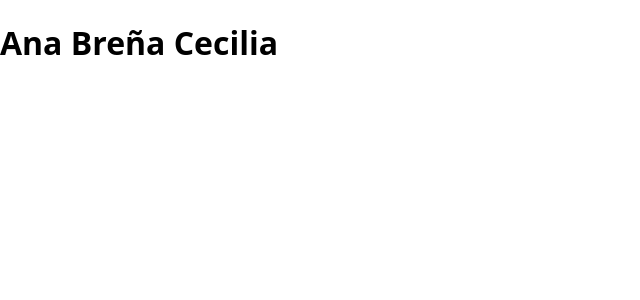
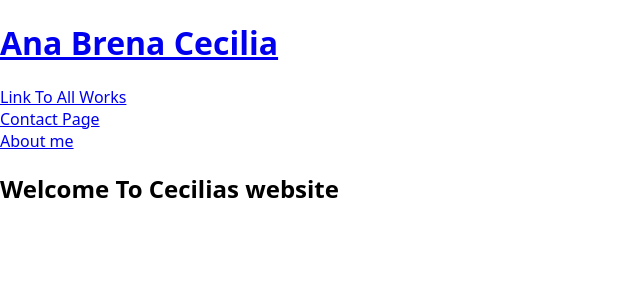
Before and after one commit to syennings/ceci-website, a Next.js app: page / in a window 1280 px wide. Shown: the top 300 px of the page, without its empty margins (0-640 px from the left). Built offline with nearby package versions, Linux system fonts and the light colour scheme.

Commit message:
nav bar first step

```diff
--- /dev/null
+++ b/components/Header/HomeButton.js/index.js
@@ -0,0 +1,9 @@
+import Link from "next/link";
+
+export default function HomeButton() {
+  return (
+    <Link href="/">
+      <h1 className="home-button">Ana Brena Cecilia</h1>
+    </Link>
+  );
+}
--- /dev/null
+++ b/components/Header/Navigation/index.js
@@ -0,0 +1,17 @@
+import Link from "next/link";
+
+export function Navigation() {
+  return (
+    <nav className="navbar">
+      <Link href="/works" passHref>
+        <div className="works">Link To All Works</div>
+      </Link>
+      <Link href="/contact" passHref>
+        <div className="contact">Contact Page</div>
+      </Link>
+      <Link href="/info" passHref>
+        <div className="info">About me</div>
+      </Link>
+    </nav>
+  );
+}
--- a/pages/index.js
+++ b/pages/index.js
@@ -1,7 +1,12 @@
+import HomeButton from "@/components/Header/HomeButton.js";
+import { Navigation } from "@/components/Header/Navigation";
+
 export default function HomePage() {
   return (
     <div>
-      <h1>Ana Breña Cecilia</h1>
+      <HomeButton />
+      <Navigation />
+      <h2> Welcome To Cecilias website</h2>
     </div>
   );
 }
```
Also changed, not shown: pages/contact/index.js (added), pages/info/index.js (added), pages/works/index.js (added).
